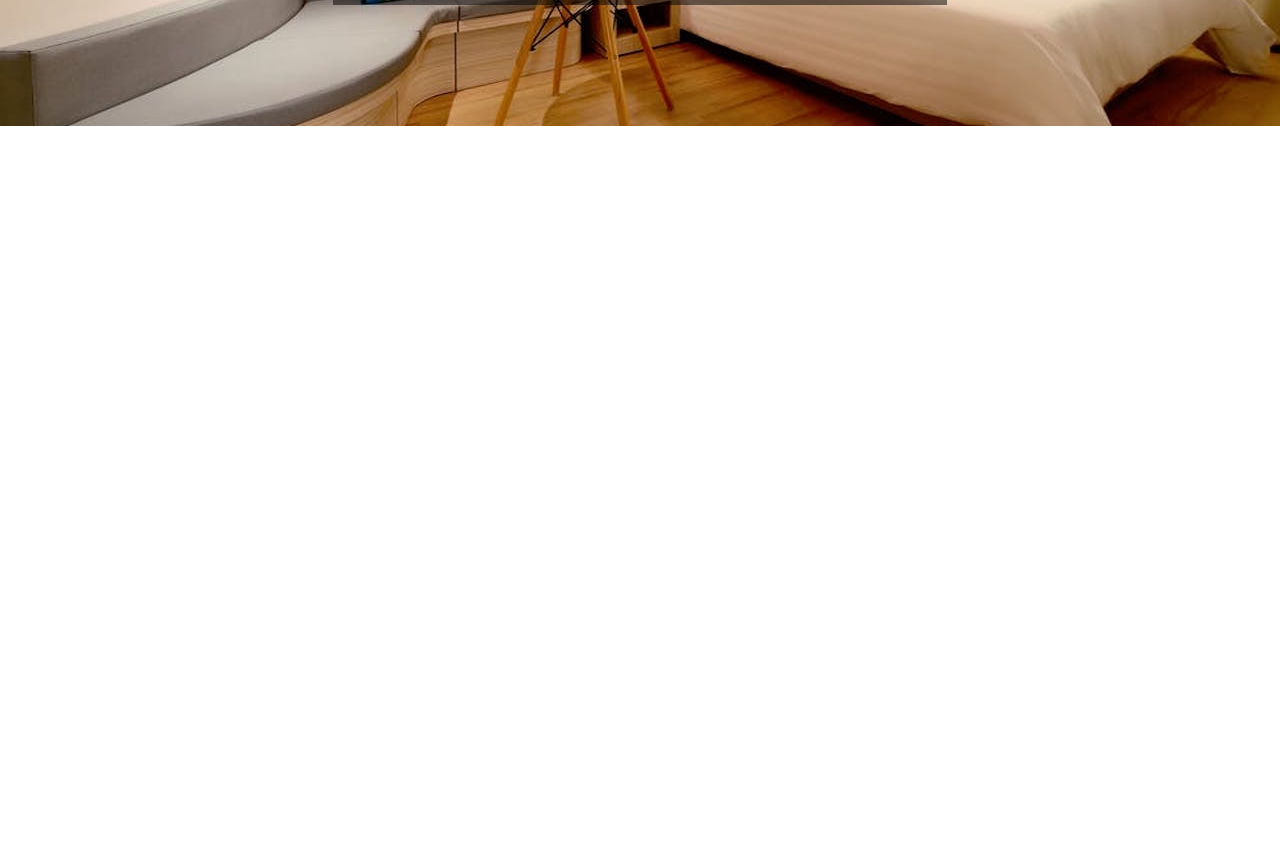
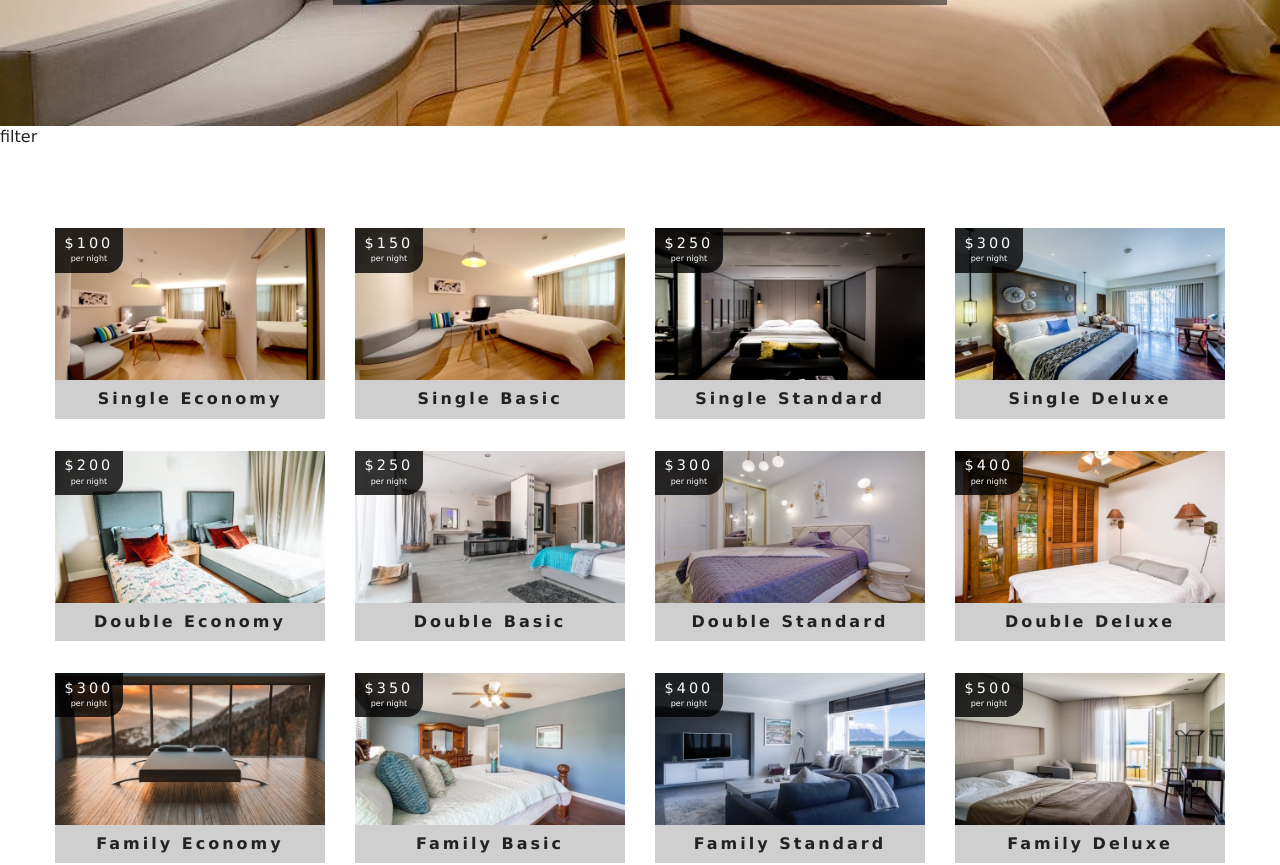
Before and after one commit to marinakosova/react-resort-project, a React (Create React App) app: page /rooms in a window 1280 px wide. Shown: the part 420-1285 px from the top of the page. Before the commit the page ends 800 px from the top, so only its background shows below. Built offline with nearby package versions, Linux system fonts and the light colour scheme.

Commit message:
feat: add rooms in roomlist

```diff
--- /dev/null
+++ b/src/components/RoomsContainer.js
@@ -0,0 +1,48 @@
+import React from 'react';
+import RoomsFilter from './RoomsFilter';
+import RoomsList from './RoomsList';
+import { withRoomConsumer } from "../context";
+import Loading from './Loading';
+
+function RoomContainer({ context }) {
+    const { loading, sortedRooms, rooms } = context;
+    if (loading) {
+        return <Loading />;
+    }
+    return (
+        <>
+            <RoomsFilter rooms={rooms} />
+            <RoomsList rooms={sortedRooms} />
+        </>
+    );
+}
+
+export default withRoomConsumer(RoomContainer)
+
+// import React from 'react';
+// import RoomsFilter from './RoomsFilter';
+// import RoomsList from './RoomsList';
+// import { RoomConsumer } from "../context";
+// import Loading from './Loading';
+
+// export default function RoomsContainer() {
+//     return (
+//         <RoomConsumer>
+//             {
+//                 (value) => {
+//                     const { loading, sortedRooms, rooms } = value;
+//                     if (loading) {
+//                         return <Loading />;
+//                     }
+//                     return (
+//                         <div>
+//                             container
+//                             <RoomsFilter rooms={rooms} />
+//                             <RoomsList rooms={sortedRooms} />
+//                         </div>
+//                     )
+//                 }
+//             }
+//         </RoomConsumer>
+//     )
+// }
--- /dev/null
+++ b/src/components/RoomsFilter.js
@@ -0,0 +1,9 @@
+import React from 'react';
+
+export default function RoomsFilter() {
+    return (
+        <div>
+            filter
+        </div>
+    )
+}
--- /dev/null
+++ b/src/components/RoomsList.js
@@ -0,0 +1,21 @@
+import React from 'react';
+import Room from './Room';
+
+export default function RoomsList({ rooms }) {
+    if (rooms.length === 0) {
+        return (
+            <div className="empty-search">
+                <h3>unfortunately no rooms matched your search parameters</h3>
+            </div>
+        );
+    }
+    return (
+        <section className="roomslist">
+            <div className="roomslist-center">
+                {rooms.map(item => {
+                    return <Room key={item.id} room={item} />;
+                })}
+            </div>
+        </section>
+    )
+}
--- a/src/context.js
+++ b/src/context.js
@@ -57,4 +57,13 @@
 
 const RoomConsumer = RoomContext.Consumer;
 
+export function withRoomConsumer(Component) {
+    return function ConsumerWrapper(props) {
+        return <RoomConsumer>
+            {value => <Component {...props} context={value} />}
+        </RoomConsumer>
+    }
+}
+
+
 export { RoomProvider, RoomConsumer, RoomContext };
--- a/src/pages/Rooms.js
+++ b/src/pages/Rooms.js
@@ -2,9 +2,11 @@
 import Hero from '../components/Hero';
 import Banner from '../components/Banner';
 import { Link } from 'react-router-dom';
+import RoomsContainer from "../components/RoomsContainer";
 
 export default function Rooms() {
     return (
+        <>
             <Hero hero="roomsHero">
                 <Banner title="our rooms">
                     <Link to="/" className="btn-primary">
@@ -12,5 +14,7 @@
                 </Link>
                 </Banner>
             </Hero>
+            <RoomsContainer />
+        </>
     )
 }
```
Lines whose indentation alone changed are shown as unchanged.
